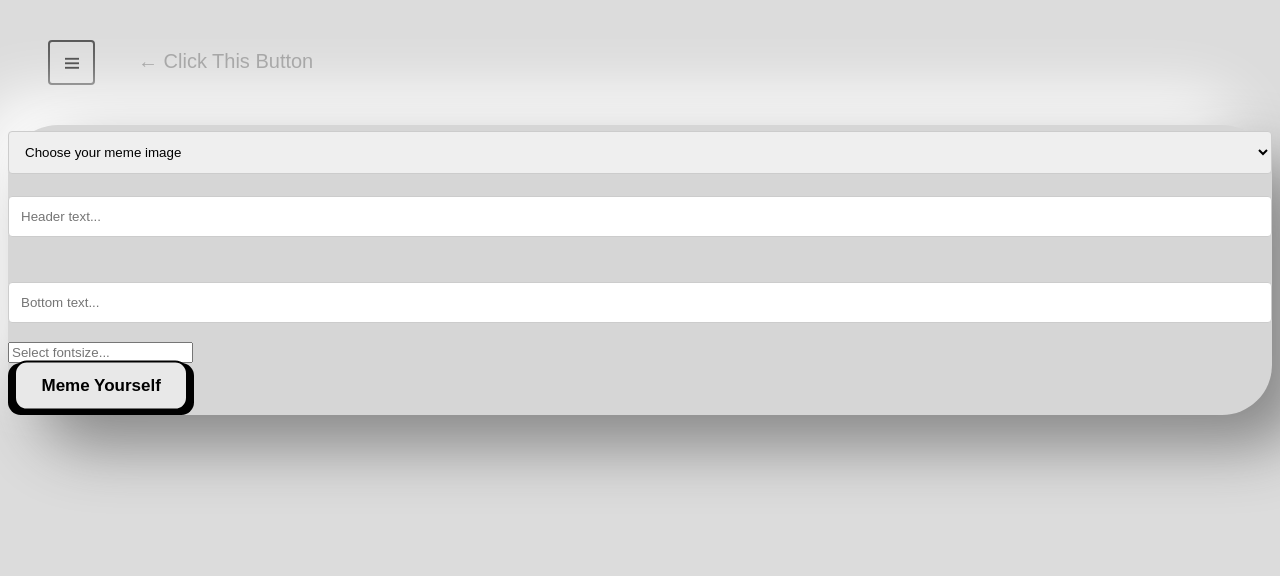
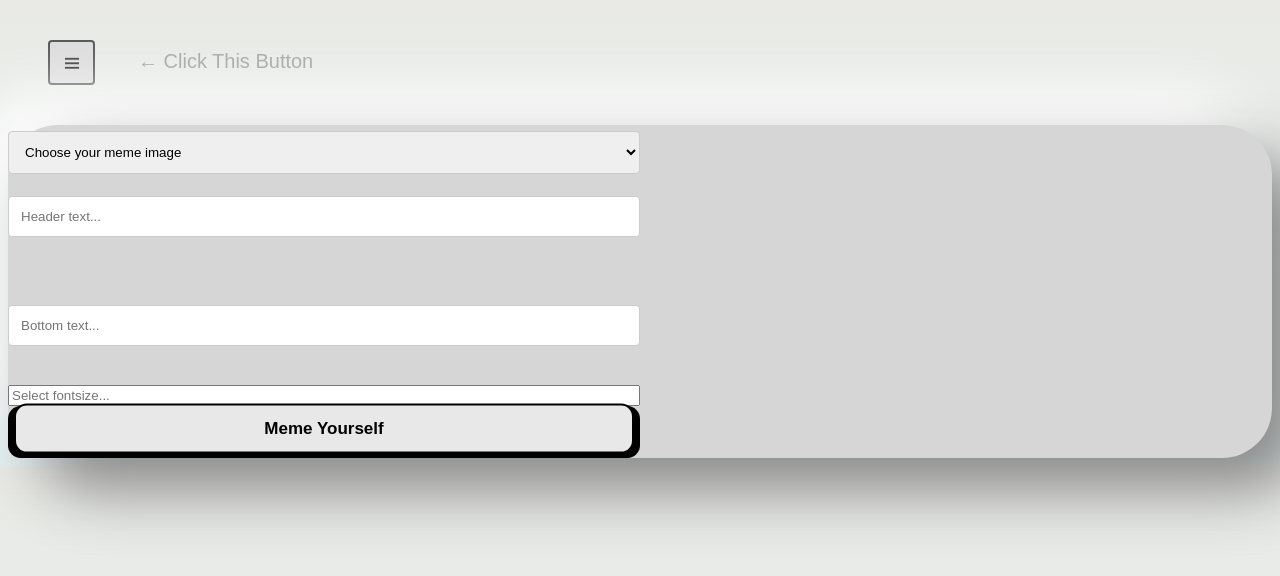
Before and after one commit to camcoem/meme-yourself, a plain HTML site: page index.html in a window 1280 px wide. Drawn offline with Linux system fonts and the light colour scheme.

Commit message:
flexbox in index, gallery styling and names

```diff
--- a/index.html
+++ b/index.html
@@ -27,13 +27,12 @@
         <input type="text" id="bottomText" placeholder="Bottom text..." />
         <br />
         <input type="number" id="fontSize" placeholder="Select fontsize..." />
-      </div>
 
-      <div id="memeImg">
         <button onclick="generateMeme()">
           <span class="button_top">Meme Yourself</span>
         </button>
       </div>
+      <div id="memeImg" class="containerRight"></div>
     </div>
     <script src="script.js"></script>
   </body>
--- a/script.js
+++ b/script.js
@@ -34,7 +34,8 @@ function generateMeme() {
       if (document.querySelector("img") !== null) {
         document.querySelector("img").remove();
       }
-      document.body.appendChild(img);
+
+      document.getElementById("memeImg").appendChild(img);
     })
     .catch((err) => console.error(err));
 }
@@ -48,14 +49,21 @@ function generateGallery() {
       response.forEach((meme) => {
         const img = document.createElement("img");
         img.src = `http://apimeme.com/thumbnail?name=${meme}`;
-        // img.classList.add("card");
+
         const divCard = document.createElement("div");
         divCard.classList.add("card");
-        //document.getElementById("gallery").appendChild(img); //append by ID, to the gallery page
         document
           .getElementById("gallery")
           .appendChild(divCard)
           .appendChild(img);
+
+        const txt = document.createElement("span");
+        txt.innerHTML = meme;
+        if (img.nextSibling) {
+          img.parentNode.insertBefore(txt, img.nextSibling);
+        } else {
+          img.parentNode.appendChild(txt);
+        }
       });
     });
   //.catch((err) => console.error(err));
--- a/style.css
+++ b/style.css
@@ -116,7 +116,8 @@ details[open]::before {
   100% {
     opacity: 0;
   }
-}ß
+}
+ß
 
 /* index page */
 
@@ -125,15 +126,15 @@ details[open]::before {
   height: fit-content;
 }
 
-/** {
-  background: rgb(63, 94, 251);
+body {
+  background: rgb(227, 239, 240);
   background: linear-gradient(
-    90deg,
-    rgba(63, 94, 251, 1) 0%,
-    rgba(213, 234, 190, 0.9923319669664741) 100%
+    0deg,
+    rgba(227, 239, 240, 1) 0%,
+    rgba(208, 210, 200, 0.465721322708771) 100%
   );
 }
-*/
+
 button {
   /* Variables */
   --button_radius: 0.75em;
@@ -174,8 +175,23 @@ button:active .button_top {
   background: #d6d6d6;
   box-shadow: 31px 31px 62px #878787, -31px -31px 62px #ffffff;
   display: flex;
+  flex-direction: row;
+  justify-content: space-evenly;
+  width: 100%;
+}
+
+.container {
+  display: flex;
   flex-direction: column;
-  justify-content: center;
+  width: 50%;
+}
+
+.containerRight {
+  display: flex;
+  flex-direction: column;
+  width: 50%;
+  align-items: center;
+  align-content: center;
 }
 
 /* gallery page */
@@ -193,9 +209,8 @@ button:active .button_top {
   justify-content: center;
   align-items: center;
 
-  background: #353535;
   font-size: 40px;
-  color: #fff;
+  color: rgb(18, 17, 17);
   height: 100%;
   width: 100%;
   border-radius: 4px;
```
